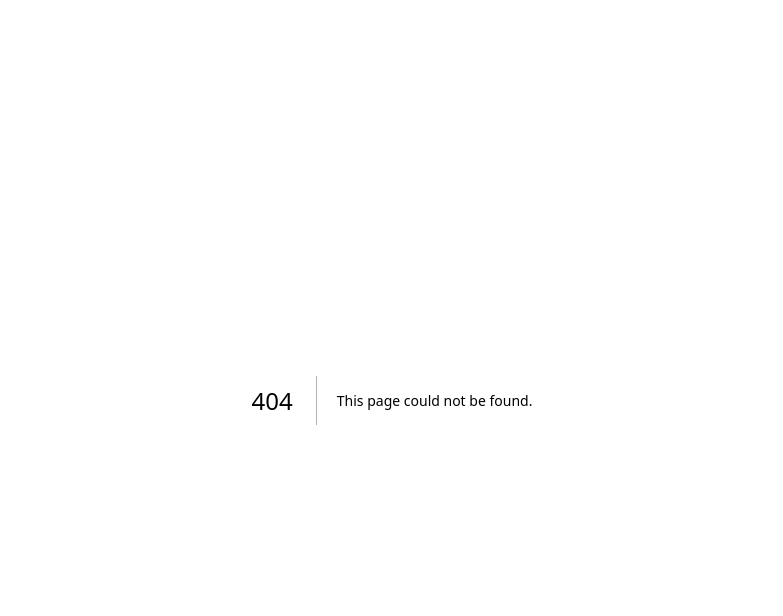
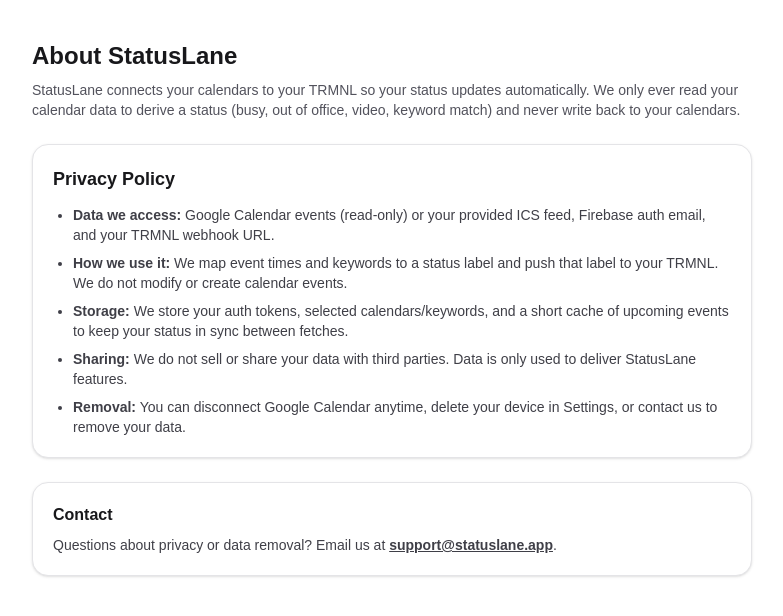
Before and after one commit to lanes100/statuslanes, a Next.js app: page /about in a window 1280 px wide. Before the commit this address had no page. Shown: the top 616 px of the page, without its empty margins (248-1031 px from the left). Built offline with nearby package versions, Linux system fonts and the light colour scheme.

Commit message:
Adding Privacy Policy

```diff
--- /dev/null
+++ b/src/app/about/page.tsx
@@ -0,0 +1,51 @@
+export default function AboutPage() {
+  return (
+    <div className="mx-auto max-w-3xl space-y-6 px-6 py-10 text-zinc-900 dark:text-zinc-100">
+      <div className="space-y-2">
+        <h1 className="text-2xl font-semibold">About StatusLane</h1>
+        <p className="text-sm text-zinc-600 dark:text-zinc-300">
+          StatusLane connects your calendars to your TRMNL so your status updates automatically. We only ever read your
+          calendar data to derive a status (busy, out of office, video, keyword match) and never write back to your
+          calendars.
+        </p>
+      </div>
+
+      <div className="space-y-3 rounded-2xl border border-zinc-200 bg-white p-5 text-sm shadow-sm dark:border-zinc-800 dark:bg-zinc-900">
+        <h2 className="text-lg font-semibold">Privacy Policy</h2>
+        <ul className="list-disc space-y-2 pl-5 text-zinc-700 dark:text-zinc-200">
+          <li>
+            <strong>Data we access:</strong> Google Calendar events (read-only) or your provided ICS feed, Firebase auth
+            email, and your TRMNL webhook URL.
+          </li>
+          <li>
+            <strong>How we use it:</strong> We map event times and keywords to a status label and push that label to your
+            TRMNL. We do not modify or create calendar events.
+          </li>
+          <li>
+            <strong>Storage:</strong> We store your auth tokens, selected calendars/keywords, and a short cache of
+            upcoming events to keep your status in sync between fetches.
+          </li>
+          <li>
+            <strong>Sharing:</strong> We do not sell or share your data with third parties. Data is only used to deliver
+            StatusLane features.
+          </li>
+          <li>
+            <strong>Removal:</strong> You can disconnect Google Calendar anytime, delete your device in Settings, or
+            contact us to remove your data.
+          </li>
+        </ul>
+      </div>
+
+      <div className="space-y-2 rounded-2xl border border-zinc-200 bg-white p-5 text-sm shadow-sm dark:border-zinc-800 dark:bg-zinc-900">
+        <h3 className="text-base font-semibold">Contact</h3>
+        <p className="text-zinc-700 dark:text-zinc-200">
+          Questions about privacy or data removal? Email us at{" "}
+          <a className="font-semibold underline" href="mailto:support@statuslane.app">
+            support@statuslane.app
+          </a>
+          .
+        </p>
+      </div>
+    </div>
+  );
+}
--- a/src/components/user-menu.tsx
+++ b/src/components/user-menu.tsx
@@ -60,6 +60,13 @@
       >
         <div className="flex flex-col items-stretch gap-4">
           <Link
+            href="/about"
+            className="w-full rounded-lg border border-zinc-200 bg-zinc-100 px-3 py-2 text-center text-sm font-semibold text-zinc-800 shadow-sm transition hover:bg-zinc-200 dark:border-zinc-700 dark:bg-zinc-800 dark:text-zinc-100 dark:hover:bg-zinc-700"
+            onClick={() => setOpen(false)}
+          >
+            About & Privacy
+          </Link>
+          <Link
             href="/settings"
             className="w-full rounded-lg border border-zinc-200 bg-zinc-100 px-3 py-2 text-center text-sm font-semibold text-zinc-800 shadow-sm transition hover:bg-zinc-200 dark:border-zinc-700 dark:bg-zinc-800 dark:text-zinc-100 dark:hover:bg-zinc-700"
             onClick={() => setOpen(false)}
```
